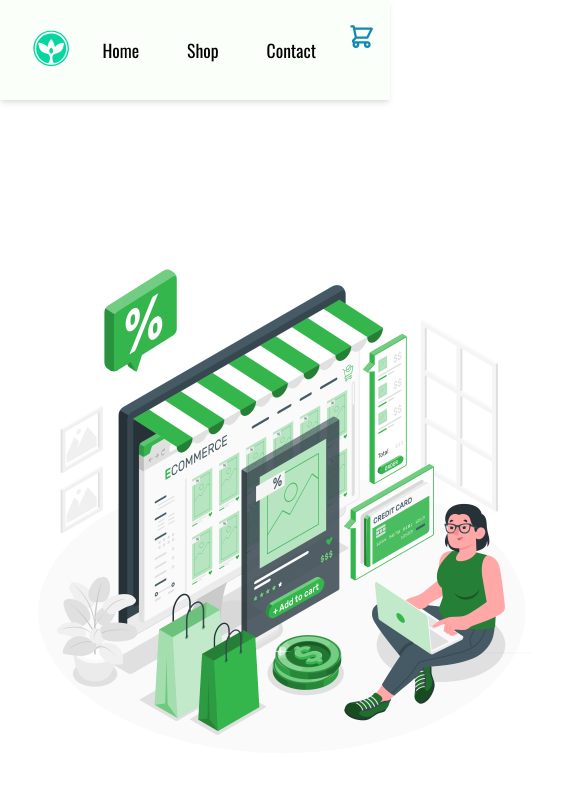
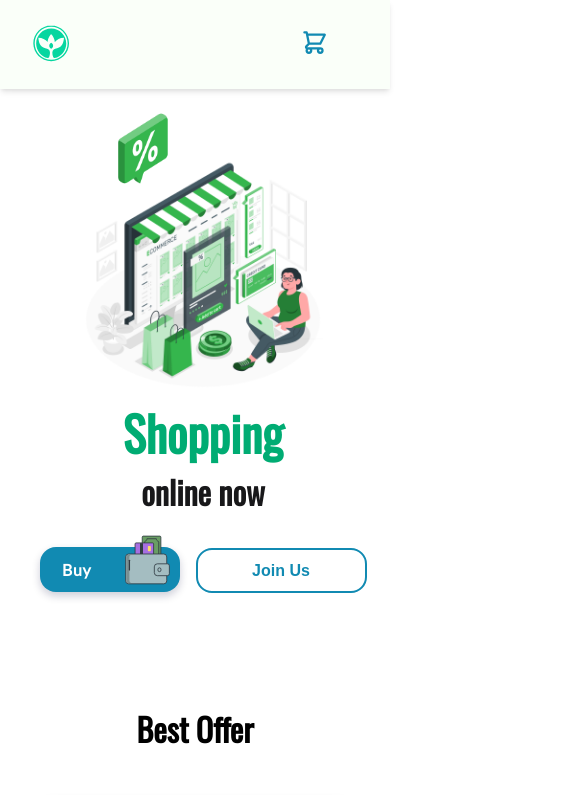
Before and after one commit to abbasmojarrad/shopping-project, a React (Create React App) app: page / in a window 390 px wide. Shown: the top 795 px of the page, 585 px wide, since content can reach past the window. Built offline with nearby package versions, Linux system fonts and the light colour scheme; a web font is replaced by a local one.

Commit message:
responsive hero

```diff
--- a/src/component/Main.js
+++ b/src/component/Main.js
@@ -9,9 +9,9 @@ function Main() {
     <main className={styles.main}>
       <div className={styles.container}>
         <Hero />
+        <MiniSlider />
+        <DetailImages />
         <DetailCards />
-        <DetailImages />
-        <MiniSlider />
       </div>
     </main>
   );
--- a/src/component/MiniSlider.js
+++ b/src/component/MiniSlider.js
@@ -4,7 +4,10 @@ import styles from "./minislider.module.css";
 import img from "../assets/box3.jpg";
 import "slick-carousel/slick/slick.css";
 import "slick-carousel/slick/slick-theme.css";
-import { BsFillArrowLeftCircleFill , BsFillArrowRightCircleFill } from "react-icons/bs";
+import {
+  BsFillArrowLeftCircleFill,
+  BsFillArrowRightCircleFill,
+} from "react-icons/bs";
 const SampleNextArrow = ({ className, onClick }) => (
   <BsFillArrowRightCircleFill
     color="#000"
@@ -13,11 +16,14 @@ const SampleNextArrow = ({ className, onClick }) => (
   />
 );
 const SamplePrevArrow = ({ className, onClick }) => (
-  <BsFillArrowLeftCircleFill
+  <div >
+      <BsFillArrowLeftCircleFill
     color="#000"
     className={className}
     onClick={onClick}
   />
+  </div>
+
 );
 
 function MiniSlider() {
@@ -43,7 +49,7 @@ function MiniSlider() {
     prevArrow: <SamplePrevArrow />,
     responsive: [
       {
-        breakpoint: 1024,
+        breakpoint: 992,
         settings: {
           slidesToShow: 3,
           slidesToScroll: 2,
@@ -52,18 +58,22 @@ function MiniSlider() {
         },
       },
       {
-        breakpoint: 750,
+        breakpoint: 768,
         settings: {
           slidesToShow: 2,
           slidesToScroll: 1,
           initialSlide: 2,
+          nextArrow: null,
+          prevArrow: null,
         },
       },
       {
-        breakpoint: 480,
+        breakpoint: 520,
         settings: {
           slidesToShow: 1,
           slidesToScroll: 1,
+          nextArrow: null,
+          prevArrow: null,
         },
       },
     ],
@@ -86,8 +96,7 @@ function MiniSlider() {
           );
         })}
       </Slider>
-    <button className={styles.viewbtn} >View All</button>
-
+      <button className={styles.viewbtn}>View All</button>
     </div>
   );
 }
--- a/src/component/Scroll.js
+++ b/src/component/Scroll.js
@@ -1,8 +1,15 @@
 import React from "react";
 import styles from './scroll.module.css';
 function Scroll() {
+  const handleScroll = () => {
+    window.scrollTo({
+      top: 800,
+      left: 0,
+      behavior: 'smooth'
+    });
+  };
   return (
-    <div className={styles.scrolldown}>
+    <div onClick={handleScroll} className={styles.scrolldown}>
       <div className={styles.chevrons}>
         <div className={styles.chevrondown}></div>
         <div className={styles.chevrondown}></div>
--- a/src/component/hero.module.css
+++ b/src/component/hero.module.css
@@ -131,22 +131,111 @@
   left: 50%;
   transform:translate(0,50%);
 }
-/* Extra small devices (phones, 600px and down) */
-@media only screen and (max-width: 600px) {
+
+
+@media only screen and (max-width: 992px) {
+  .heroimage {
+    width: 70%;
+  }
+  .scrolldown{
+    display:none;
+  }
+  .hero .right {
+    padding:0;
+    margin: 0rem;
+    height:auto;
+   }
+   .hero .right .spanshop {
+    font-size: 3rem;
+  }
+  .signupbtn {
+
+    width: 130px;
+    margin-top: 1rem;
+    margin-right: 1rem;
+
+  }
+  .hero {
+    min-height: auto;
+    text-align: center;
+    margin: 6rem auto 4rem;
+  }
+  .hero .left .bubble {
+    top: -80px;
+    left: 55px;
+  }
 }
 
-/* Small devices (portrait tablets and large phones, 600px and up) */
-@media only screen and (min-width: 600px) {
+
+@media only screen and (max-width: 768px) {
+
+  .hero {
+    display: block;
+    min-height: auto;
+    text-align: center;
+    margin: 4rem auto 4rem;
+  }
+  .scrolldown{
+    display:none;
+  }
+
+  .hero .right {
+    padding:0;
+    margin: 0rem;
+    height:auto;
+   }
+   .signupbtn {
+
+    width: 180px;
+    margin-top: 0;
+    margin-right: 0;
+
+  }
+   .hero .right .spanshop {
+    font-size: 3rem;
+  }
+  .hero .left .bubble {
+    top: -40px;
+    left: 100px;
+    width: 80%;
+
+  }
 }
 
-/* Medium devices (landscape tablets, 768px and up) */
-@media only screen and (min-width: 768px) {
+
+@media only screen and (max-width: 600px) {
+  .hero {
+    display: block;
+    margin: 3rem auto 7rem;
+    min-height: auto;
+
+    text-align: center;
+  }
+  .hero .right {
+   padding:0;
+   margin: 0rem;
+   height:auto;
+  }
+  .heroimage {
+    width: 70%;
+  }
+  .hero .right h2 {
+    font-size: 2rem;
+  }
+  .hero .right .spanshop {
+    font-size: 3rem;
+  }
+  .scrolldown{
+    display:none;
+  }
+  .signupbtn{
+    margin-top: 1rem;
+    width:50%;
+  }
+  .hero .left .bubble {
+    top: -50px;
+    left: 40px;
+    width: 100%;
+
+  }
 }
-
-/* Large devices (laptops/desktops, 992px and up) */
-@media only screen and (min-width: 992px) {
-}
-
-/* Extra large devices (large laptops and desktops, 1200px and up) */
-@media only screen and (min-width: 1200px) {
-}
--- a/src/component/minislider.module.css
+++ b/src/component/minislider.module.css
@@ -1,6 +1,7 @@
 .minislider {
   margin-bottom: 3rem;
   text-align: center;
+  padding:0 1rem;
 }
 .hedingminislide {
   text-align: center;
--- a/src/component/nav.module.css
+++ b/src/component/nav.module.css
@@ -111,3 +111,11 @@ text-decoration: none;
   font-size: 0.8rem;
   line-height: 17px;
 }
+
+
+@media only screen and (max-width: 600px) {
+  .navbar .menu {
+    display: none;
+
+  }
+}
--- a/src/component/scroll.module.css
+++ b/src/component/scroll.module.css
@@ -11,6 +11,7 @@
     border: calc(var(--sizeX) / 10) solid var(--color);
     border-radius: 50px;
     box-sizing: border-box;
+    cursor: pointer;
     margin-bottom: 16px;
   }
 
```
Also changed, not shown: src/component/Hero.js (+4 -3 lines).
